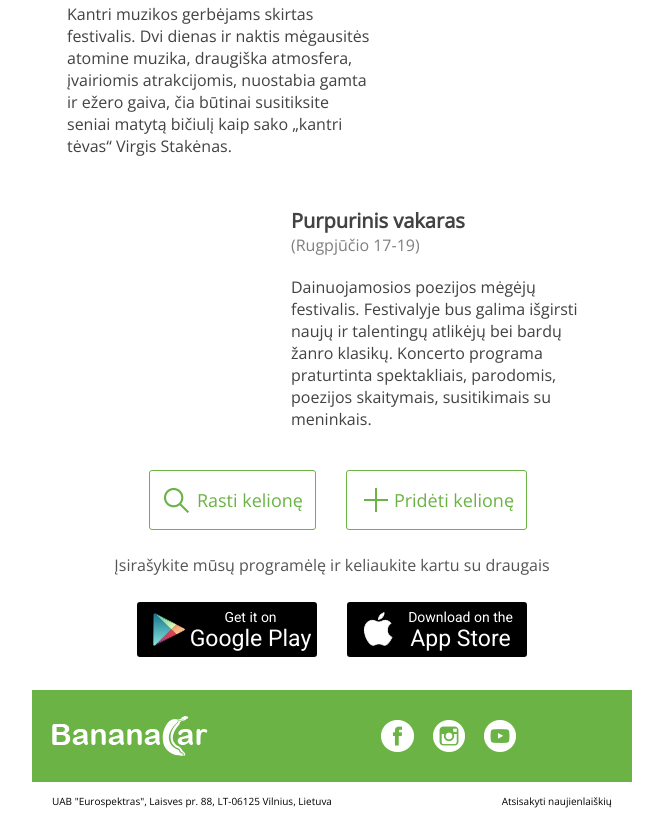
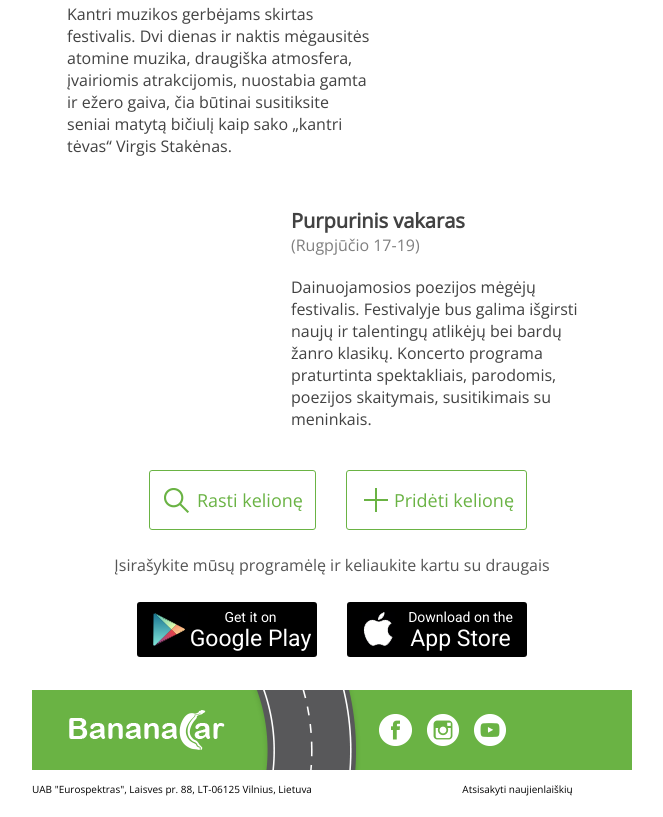
Before and after one commit to rkfr/bananacar-email.gthub.io, a plain HTML site: page index.html in a window 1280 px wide. Shown: the part 797-1614 px from the top of the page, without its empty margins (308-971 px from the left). Drawn offline with nearby package versions, Linux system fonts and the light colour scheme.

Commit message:
minor changes

```diff
--- a/index.html
+++ b/index.html
@@ -171,9 +171,7 @@
 			font-weight: 500;
 		}
 
-		.footer {
-			background: #6ab344;
-		}
+
 
 		.footer__icon-facebook,
 		.footer__icon-insta,
@@ -181,6 +179,7 @@
 			display: block;
 			width: 35px;
 			height: 35px;
+			padding-left: 12px;
 		}
 
 		.footer__icon-facebook {
@@ -201,14 +200,19 @@
 			color: #010101;
 			font-size: 10px;
 		}
-		.subfooter__text-left {
-			text-align: left;
-			padding-left: 20px;
+
+		.footer__road-left {
+			background: url(img/footer/road.png) 110% 50% no-repeat;
+			background-size: 250%;
 		}
 
-		.subfooter__text-right {
-			text-align: right;
-			padding-right: 20px;
+		.footer__wrapper {
+			background: #6ab344;
+		}
+
+		.footer {
+			padding: 20px;
+			background: url(img/footer/road.png) -350% 45% no-repeat;
 		}
 
 		@media only screen and (max-width: 600px) {
@@ -499,12 +503,9 @@
 							</tr>
 							<!-- start footer -->
 							<tr>
-								<td>
+								<td class="footer__wrapper">
 									<table border="0" cellpadding="0" cellspacing="0" style="width: 100%" class="footer">
 										<tbody>
-											<tr>
-												<td style="height: 26px"></td>
-											</tr>
 											<tr>
 												<td>
 													<table border="0" cellpadding="0" cellspacing="0" style="width: 100%">
@@ -538,9 +539,6 @@
 													</table>
 												</td>
 											</tr>
-											<tr>
-												<td style="height: 26px"></td>
-											</tr>
 										</tbody>
 									</table>
 								</td>
```
Also changed, not shown: img/footer/road.png (added).
